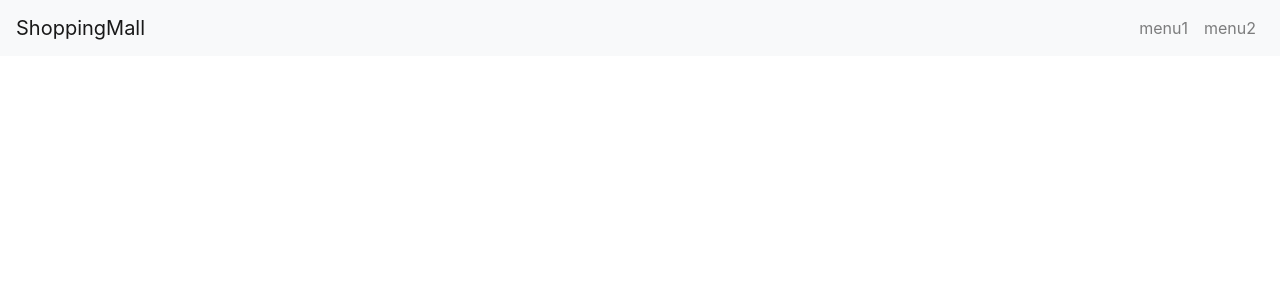
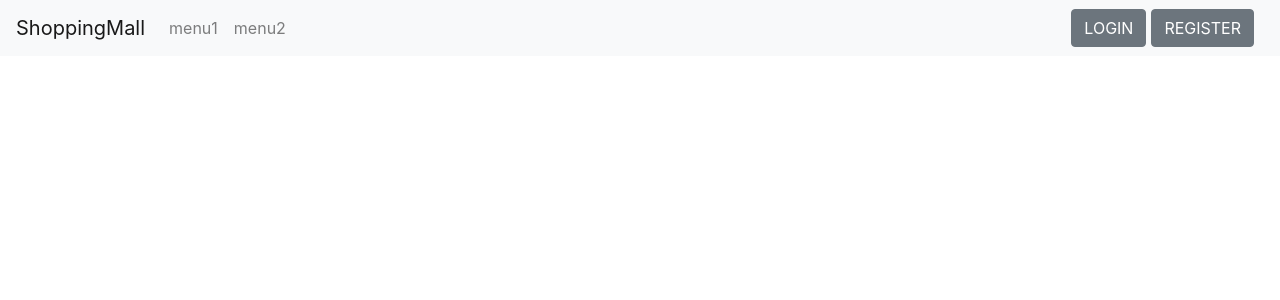
Before and after one commit to hwigyeompark/Shopping-Mall, a React (Create React App) app: page / in a window 1280 px wide. Shown: the top 300 px of the page. Built offline with nearby package versions, Linux system fonts and the light colour scheme.

Commit message:
update mainNav

```diff
--- a/src/component/MainNav.js
+++ b/src/component/MainNav.js
@@ -1,5 +1,5 @@
 import React, {Component} from 'react';
-import { Nav, NavItem, NavLink, Navbar, NavbarBrand, Collapse, NavbarToggler } from 'reactstrap';
+import { Nav, NavItem, NavLink, Navbar, NavbarBrand, Collapse, NavbarToggler, Button } from 'reactstrap';
 import 'bootstrap/dist/css/bootstrap.min.css';
 
 class MainNav extends Component{
@@ -17,20 +17,31 @@ class MainNav extends Component{
         });
     }
     render(){
+        const style={
+            buttonGroup : {
+              marginRight:'10px'
+            },
+            button : {
+                marginLeft:'5px'
+            }
+        };
         return(
             <Navbar color="light" light expand="md">
                 <NavbarBrand href="./Main">ShoppingMall</NavbarBrand>
                 <NavbarToggler onClick={this.toggle}/>
                 <Collapse isOpen={this.state.isOpen} navbar>
-                    <Nav className="ml-auto" navbar>
+                    <Nav navbar>
                         <NavItem>
                             <NavLink href="/menu1">menu1</NavLink>
                         </NavItem>
                         <NavItem>
                             <NavLink href="/menu2">menu2</NavLink>
                         </NavItem>
-                        <NavItem>
-
+                    </Nav>
+                    <Nav className="ml-auto">
+                        <NavItem style={style.buttonGroup}>
+                            <Button style={style}>LOGIN</Button>
+                            <Button style={style.button}>REGISTER</Button>
                         </NavItem>
                     </Nav>
                 </Collapse>
```
